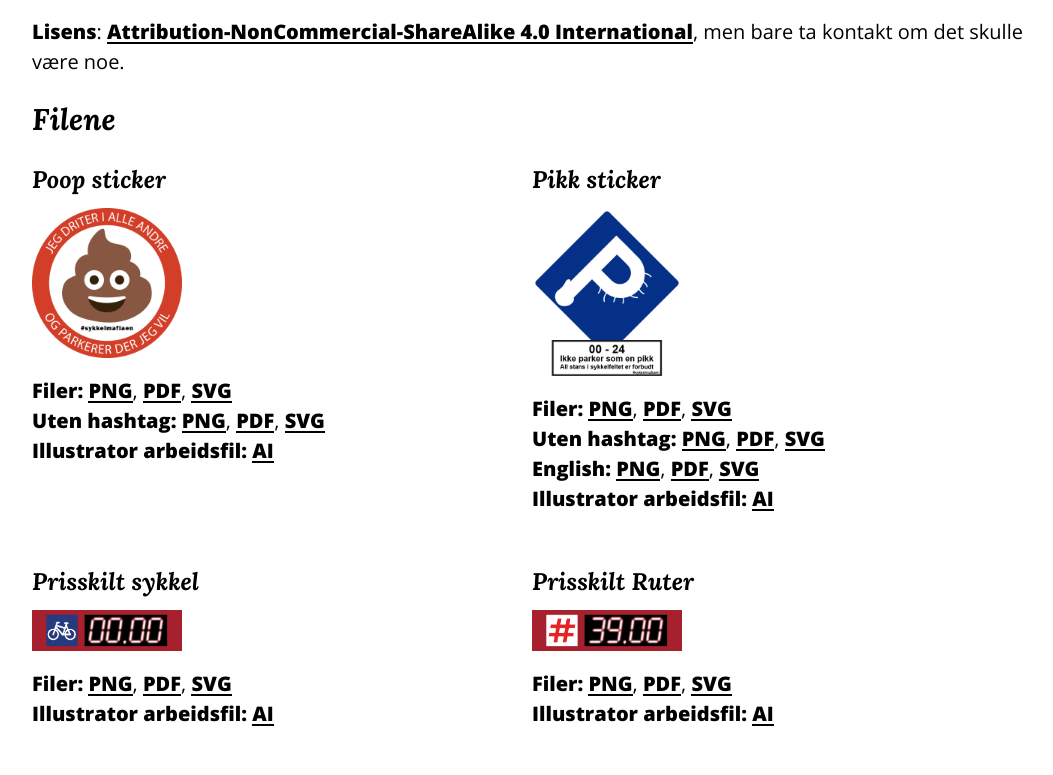
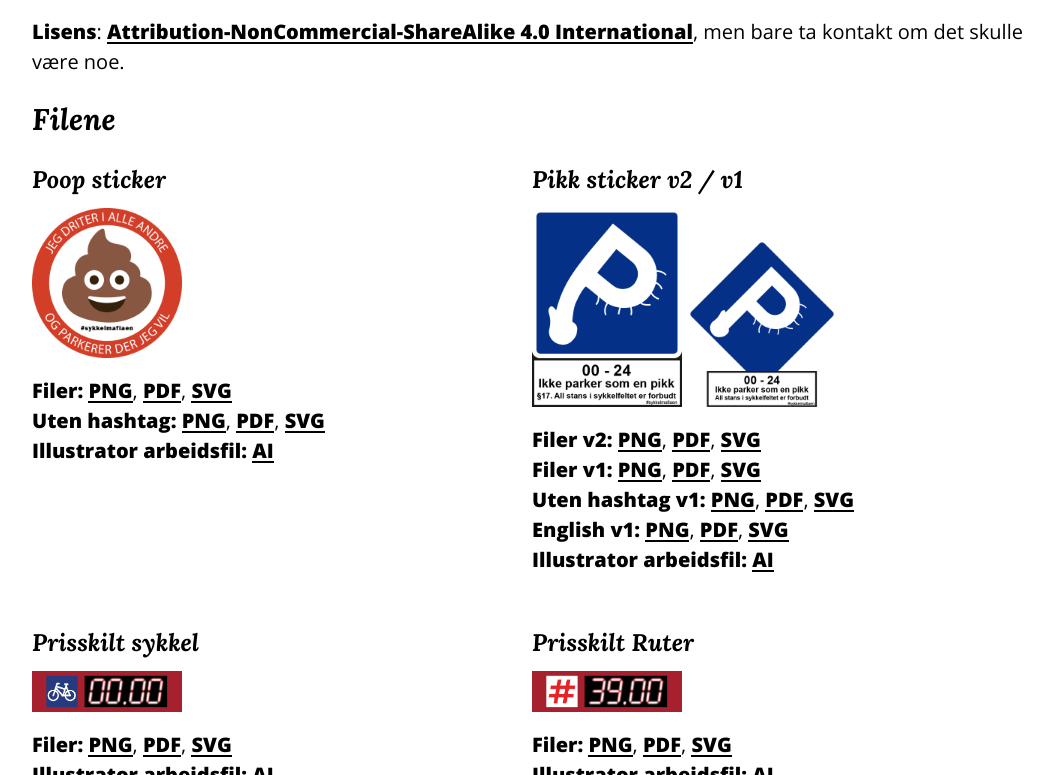
Before and after one commit to Sykkelmafiaen/sykkelmafiaen.github.io, a plain HTML site: page filer/index.html in a window 1280 px wide. Shown: the part 643-1418 px from the top of the page, without its empty margins (96-1149 px from the left). Drawn offline with Linux system fonts and the light colour scheme.

Commit message:
new pikk sticker

```diff
--- a/filer/index.html
+++ b/filer/index.html
@@ -217,16 +217,20 @@
             </div>
 
             <div class="file">
-                <h3 id="pikk-sticker">Pikk sticker</h3>
+                <h3 id="pikk-sticker">Pikk sticker v2 / v1</h3>
+                <img class="preview" src="pikk-sticker/pikk_sticker_new_preview.png" alt="Forhåndsvisning av ny pikk sticker"/>
                 <img class="preview" src="pikk-sticker/pikk_sticker_preview.png" alt="Forhåndsvisning av pikk sticker"/>
                 <p>
-                    <strong>Filer:</strong> <a href="pikk-sticker/pikk_sticker.png">PNG</a>, <a
+                    <strong>Filer v2:</strong> <a href="pikk-sticker/pikk_sticker_new.png">PNG</a>, <a
+                        href="pikk-sticker/pikk_sticker_new.pdf">PDF</a>, <a
+                        href="pikk-sticker/pikk_sticker_new.svg">SVG</a><br/>
+                    <strong>Filer v1:</strong> <a href="pikk-sticker/pikk_sticker.png">PNG</a>, <a
                         href="pikk-sticker/pikk_sticker.pdf">PDF</a>, <a
                         href="pikk-sticker/pikk_sticker.svg">SVG</a><br/>
-                    <strong>Uten hashtag:</strong> <a href="pikk-sticker/pikk_sticker_no_hashtag.png">PNG</a>, <a
+                    <strong>Uten hashtag v1:</strong> <a href="pikk-sticker/pikk_sticker_no_hashtag.png">PNG</a>, <a
                         href="pikk-sticker/pikk_sticker_no_hashtag.pdf">PDF</a>, <a
                         href="pikk-sticker/pikk_sticker_no_hashtag.svg">SVG</a><br/>
-                    <strong>English:</strong> <a href="pikk-sticker/en/dick_sticker.png">PNG</a>, <a
+                    <strong>English v1:</strong> <a href="pikk-sticker/en/dick_sticker.png">PNG</a>, <a
                         href="pikk-sticker/en/dick_sticker.pdf">PDF</a>, <a
                         href="pikk-sticker/en/dick_sticker.svg">SVG</a><br/>
                     <strong>Illustrator arbeidsfil:</strong> <a href="pikk-sticker/pikk_sticker.ai">AI</a>
```
Also changed, not shown: filer/pikk-sticker/pikk_sticker_new.png (added), filer/pikk-sticker/pikk_sticker_new.svg (added), filer/pikk-sticker/pikk_sticker_new_preview.png (added), filer/poop-sticker/poop_sticker_smaller_hash.png (added), filer/poop-sticker/poop_sticker_smaller_hash.svg (added), 4 other files.
